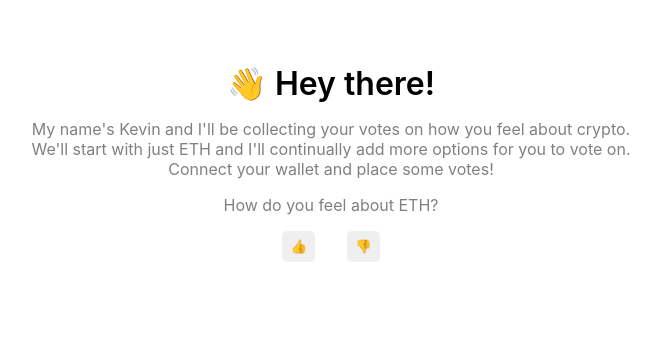
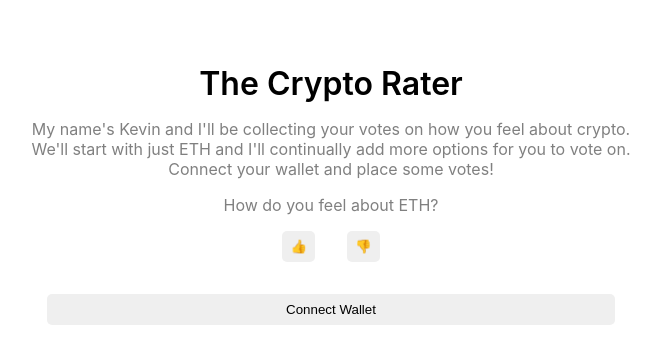
Before and after one commit to sesouk/crypto-rater-frontend, a React (Create React App) app: page / in a window 1280 px wide. Shown: the top 364 px of the page, without its empty margins (309-970 px from the left). Built offline with nearby package versions, Linux system fonts and the light colour scheme; the HTML template or start-up script is replaced by a standard one.

Commit message:
added code to connect to metamask

```diff
--- a/src/App.js
+++ b/src/App.js
@@ -1,8 +1,52 @@
-import * as React from "react";
+import React, { useEffect, useState } from "react";
 import { ethers } from "ethers";
 import './App.css';
 
 export default function App() {
+  const [currentAccount, setCurrentAccount] = useState("")
+
+  const checkIfWalletIsConnected = async () => {
+    try {
+      const { ethereum } = window
+
+      if (!ethereum) {
+        console.log("Make sure you have metamask!");
+        return
+      } else {
+        console.log("We have the ethereum object", ethereum);
+      }
+
+      const accounts = await ethereum.request({ method: "eth_accounts" })
+
+      if (accounts.length !== 0) {
+        const account = accounts[0]
+        console.log("Found an authorized acccount:", account);
+        setCurrentAccount(account)
+      } else {
+        console.log("No authorized account found");
+      }
+    } catch (error) {
+      console.log(error);
+  }
+}
+
+const connectWallet = async () => {
+  try {
+    const { ethereum } = window
+
+    if (!ethereum) {
+      alert("Get MetaMask!")
+      return
+    }
+
+    const accounts = await ethereum.request({ method: "eth_requestAccounts" })
+
+    console.log("Connected", accounts[0]);
+    setCurrentAccount(accounts[0])
+  } catch (error) {
+    console.log(error);
+  }
+}
 
   const plus = () => {
 
@@ -12,12 +56,16 @@ export default function App() {
 
   }
 
+  useEffect(() => {
+    checkIfWalletIsConnected()
+  }, [])
+
   return (
     <div className="mainContainer">
 
       <div className="dataContainer">
         <div className="header">
-          👋 Hey there!
+          The Crypto Rater
         </div>
 
         <div className="bio">
@@ -35,6 +83,11 @@ export default function App() {
             👎
           </button>
         </div>
+        {!currentAccount && (
+          <button className="button" onClick={connectWallet}>
+            Connect Wallet
+          </button>
+        )}
       </div>
     </div>
   );
```
